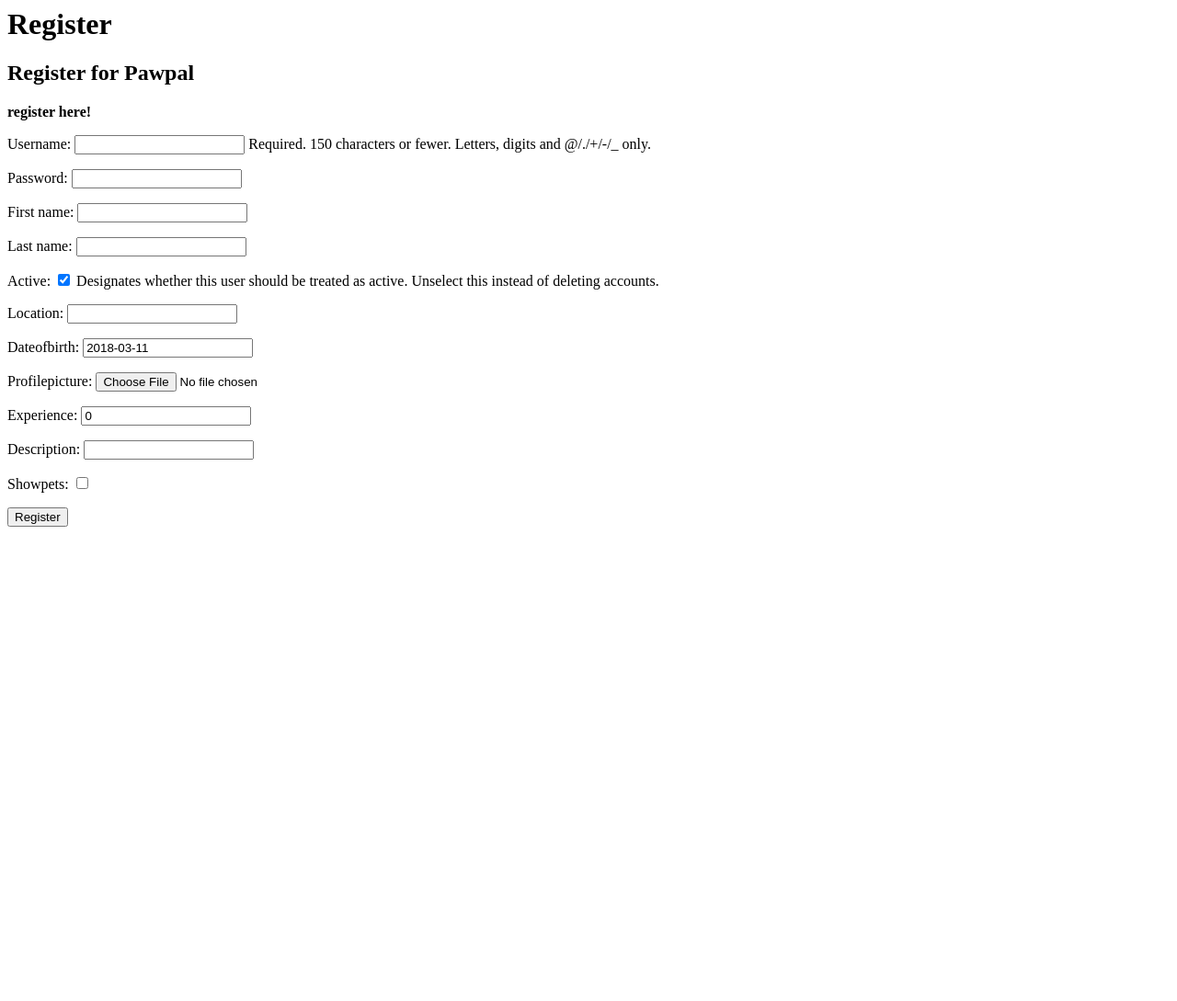
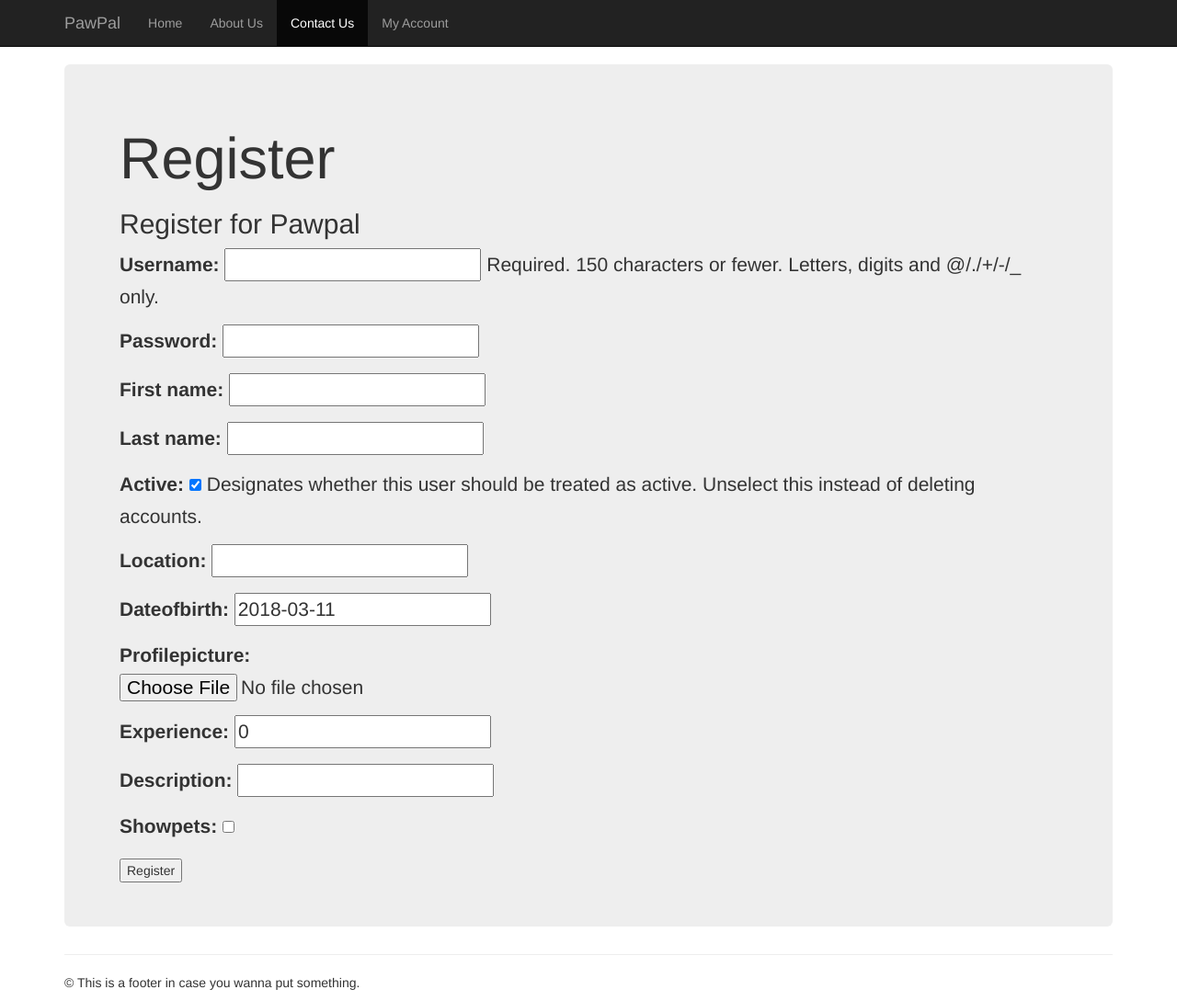
Before and after one commit to haradra/WAD2Proj, a Django app: page /pawpal/register/ in a window 1280 px wide. Shown: the whole page at 92% size. Before the commit the page ends 573 px from the top, so only its background shows below. Run offline with Django 3.2, Linux system fonts and the light colour scheme; some libraries are stand-ins or nearby versions.

Commit message:
Register page with css added.

```diff
--- a/pawpal_project/templates/pawpal/login.html
+++ b/pawpal_project/templates/pawpal/login.html
@@ -1,4 +1,4 @@
-=<!DOCTYPE html>
+<!DOCTYPE html>
 <html lang="en">
 <head>
 <meta charset="utf-8">
@@ -32,8 +32,8 @@
 			<ul class="nav navbar-nav">
 				<li><a href='/pawpal/home/' target="_blank">Home</a></li>
 				<li><a href='/pawpal/about/' target="_blank">About Us</a></li>
-				<li class="active"><a href='/pawpal/contact/' target="_blank">Contact Us</a></li>
-             	<li><a href='/pawpal/myaccount/' target="_blank">My Account</a></li>
+				<li><a href='/pawpal/contact/' target="_blank">Contact Us</a></li>
+        <li class="active"><a href='/pawpal/myaccount/' target="_blank">My Account</a></li>
 			</ul>
 		</div>
 	</div>
--- a/pawpal_project/templates/pawpal/register.html
+++ b/pawpal_project/templates/pawpal/register.html
@@ -1,16 +1,53 @@
-
-<html>
-
+<!DOCTYPE html>
+<html lang="en">
+<head>
+<meta charset="utf-8">
+<meta http-equiv="X-UA-Compatible" content="IE=edge">
+<meta name="viewport" content="width=device-width, initial-scale=1">
+<title>PawPal</title>
+<link rel="stylesheet" href="https://maxcdn.bootstrapcdn.com/bootstrap/3.3.7/css/bootstrap.min.css">
+<script src="https://ajax.googleapis.com/ajax/libs/jquery/1.12.4/jquery.min.js"></script>
+<script src="https://maxcdn.bootstrapcdn.com/bootstrap/3.3.7/js/bootstrap.min.js"></script>
+<style type="text/css">
+    body{
+    	padding-top: 70px;
+    }
+</style>
+</head>
+<body>
+<nav id="myNavbar" class="navbar navbar-default navbar-inverse navbar-fixed-top" role="navigation">
+	<!-- Brand and toggle get grouped for better mobile display -->
+	<div class="container">
+		<div class="navbar-header">
+			<button type="button" class="navbar-toggle" data-toggle="collapse" data-target="#navbarCollapse">
+				<span class="sr-only">Toggle navigation</span>
+				<span class="icon-bar"></span>
+				<span class="icon-bar"></span>
+				<span class="icon-bar"></span>
+			</button>
+			<a class="navbar-brand" href="#">PawPal</a>
+		</div>
+		<!-- Collect the nav links, forms, and other content for toggling -->
+		<div class="collapse navbar-collapse" id="navbarCollapse">
+			<ul class="nav navbar-nav">
+				<li><a href='/pawpal/home/' target="_blank">Home</a></li>
+				<li><a href='/pawpal/about/' target="_blank">About Us</a></li>
+				<li class="active"><a href='/pawpal/contact/' target="_blank">Contact Us</a></li>
+             	<li><a href='/pawpal/myaccount/' target="_blank">My Account</a></li>
+			</ul>
+		</div>
+	</div>
+</nav>
+<div class="container">
+	<div class="jumbotron">
 		<h1>Register</h1>
 
 
-	<body>
 		<h2> Register for Pawpal</h2>
 		{% if registered %}
 			<Strong>Thank you for registering!</strong>
 			<a href="{% url 'home' %}">Return to the homepage.</a><br />
 		{% else %}
-		<strong>register here!</strong><br />
 			<form id="user_form" method="post" action="{% url 'register' %}"
 				enctype="multipart/form-data">
 
@@ -21,5 +58,15 @@
 			<input type="submit" name="submit" value="Register" />
 		</form>
 		{% endif %}
+	</div>
+	<hr>
+	<div class="row">
+		<div class="col-xs-12">
+			<footer>
+				<p>&copy; This is a footer in case you wanna put something.</p>
+			</footer>
+		</div>
+	</div>
+</div>
 </body>
 </html>
```
Lines whose indentation alone changed are shown as unchanged.
